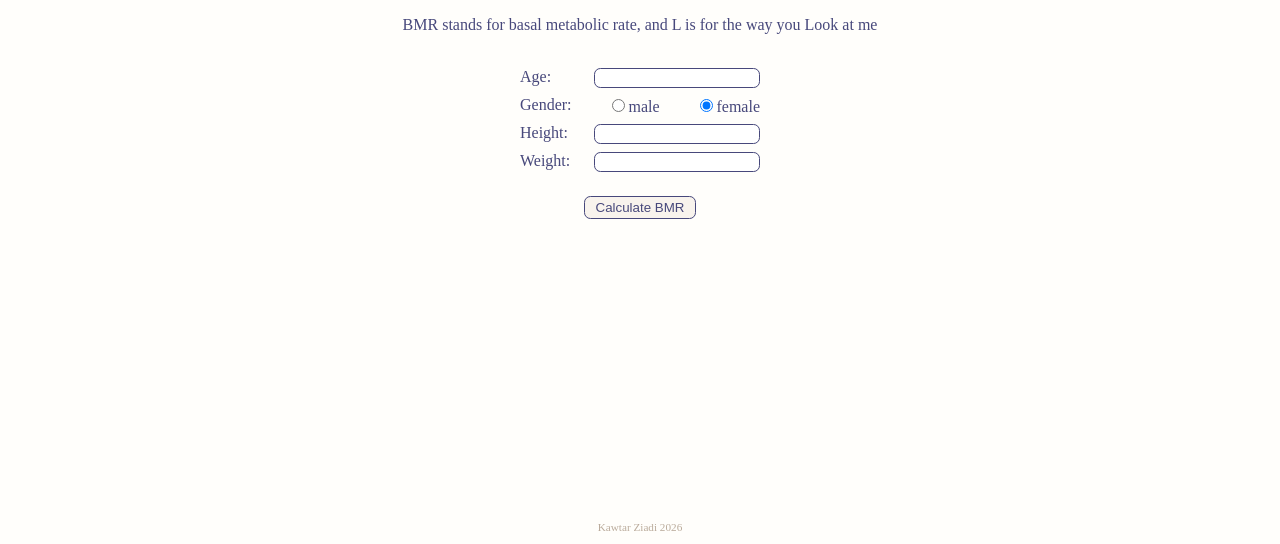
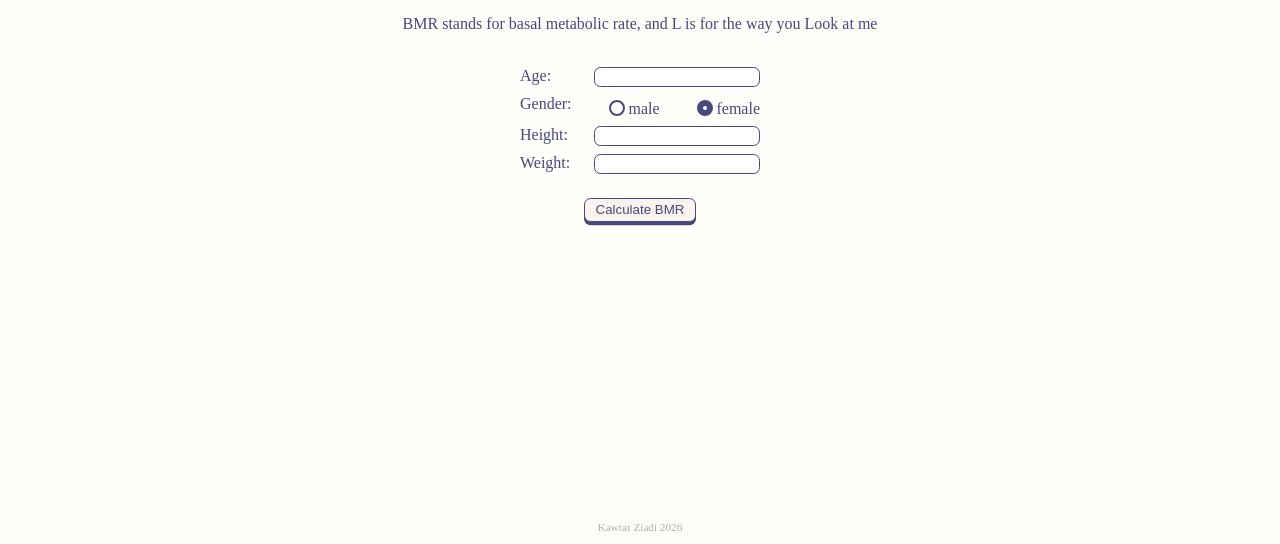
Before and after one commit to Nandee44/myBMR, a plain HTML site: page index.html in a window 1280 px wide. Shown: the part 256-800 px from the top of the page. Drawn offline with nearby package versions, Linux system fonts and the light colour scheme; a web font is replaced by a local one.

Commit message:
form ui customization

```diff
--- a/index.html
+++ b/index.html
@@ -27,10 +27,10 @@
             <div id="genderDiv" class="inp">
                 <label for="gender">Gender:</label>
                 <label>
-                    <input type="radio" name="gender" value="male">male
+                    <input type="radio" class="radio" name="gender" value="male">male
                 </label>
                 <label>
-                    <input type="radio" name="gender" value="female" checked>female
+                    <input type="radio" class="radio" name="gender" value="female" checked>female
                 </label>
             </div>
 
--- a/styles.css
+++ b/styles.css
@@ -75,10 +75,15 @@ input[type="number"] {
     margin-top: 1rem;
     padding: 0.2rem;
     font-family: "Outfit", sans-serif;
+
     border-radius: 0.4rem;
     border: 1.5px solid rgb(71, 72, 123);
+
     background-color: rgb(248, 243, 237);
     color: rgb(71, 72, 123);
+
+    cursor: pointer;
+    box-shadow: 0rem 0.2rem rgb(71, 72, 123);
 }
 
 .box {
@@ -105,3 +110,21 @@ footer {
     flex-direction: column;
     justify-content: flex-end;
 }
+
+.radio {
+    appearance: none;
+
+    border-radius: 50%;
+    border: 2px solid rgb(71, 72, 123);
+    width: 1rem;
+    height: 1rem;
+
+    position: relative;
+    top: 2px;
+
+    transition: 0.15s all linear;
+}
+
+.radio:checked {
+    border: 6px solid rgb(71, 72, 123);
+}
```
